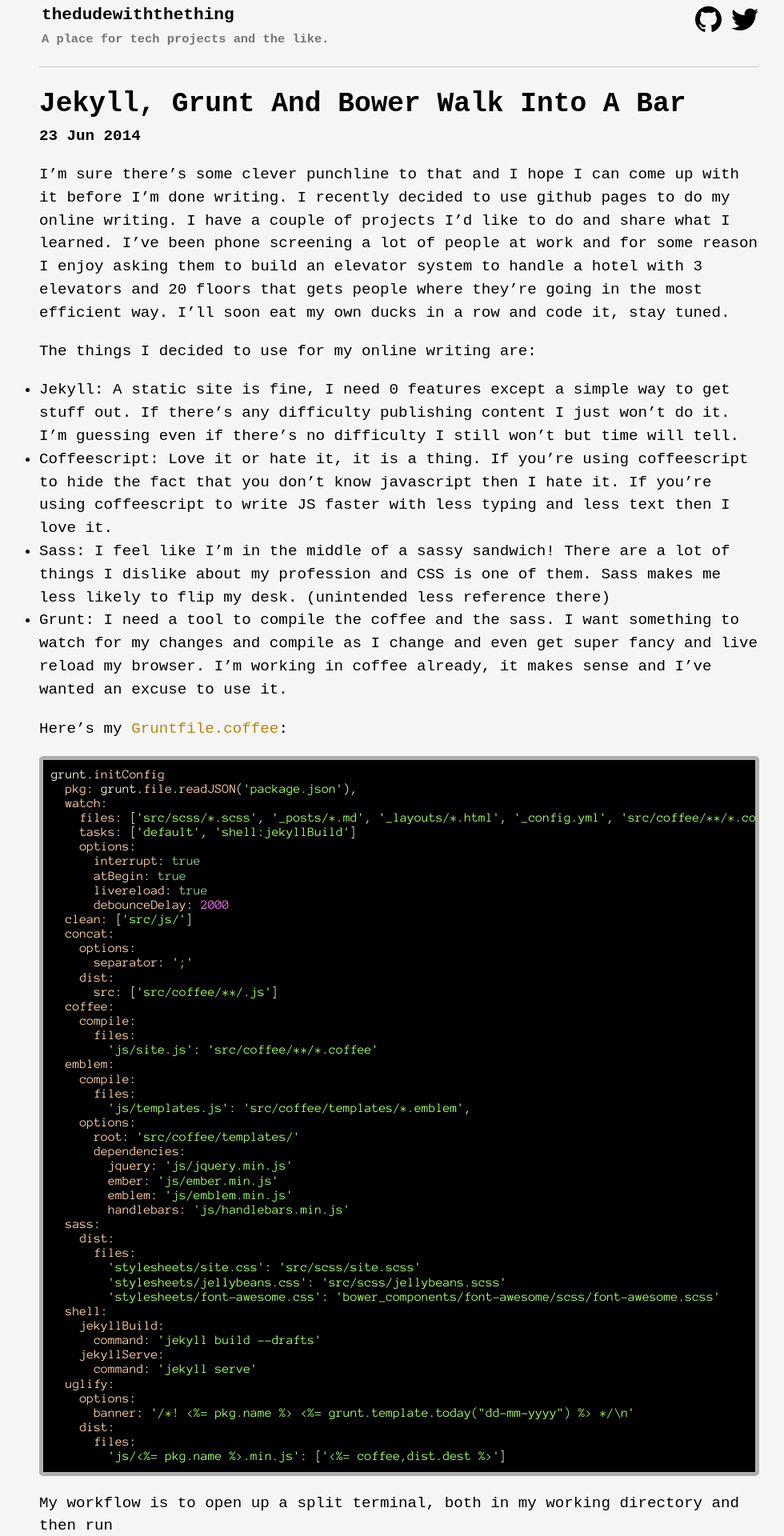
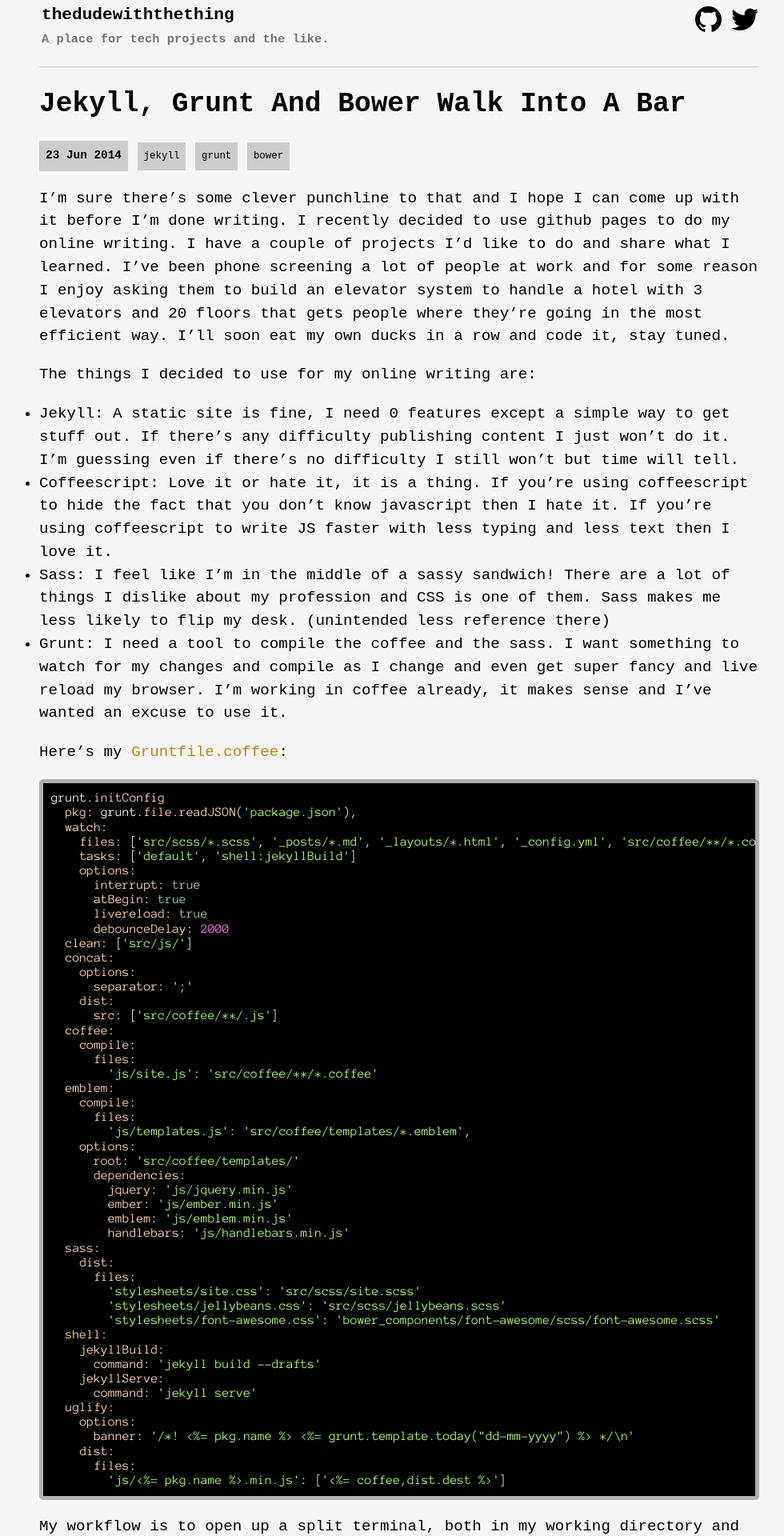
Before and after one commit to TheDudeWithTheThing/thedudewiththething.github.io, a Jekyll site: the page built from _posts/2014-06-23-jekyll-grunt-bower-walk-into-bar.md, in a window 1280 px wide. Shown: the top 1920 px of the page at 80% size, without its empty margins (141-1121 px from the left). Built offline with Jekyll 4.4.1, drawn with Linux system fonts in a browser that asks for light colours; some web fonts are replaced; Markdown is read by kramdown in place of the engine named in the settings; comment, search, counter and statistics services are not loaded.

Commit message:
Add tags to layouts
* And matching styles

```diff
--- a/_layouts/post.html
+++ b/_layouts/post.html
@@ -3,6 +3,11 @@
 ---
 <article>
   <h1>{{ page.title }}</h1>
-  <h4 class="date">{{ page.date | date_to_string }}</h4>
+  <ul class="tags">
+    <li class="date">{{ page.date | date_to_string }}</li>
+    {% for tag in page.tags %}
+      <li>{{tag}}</li>
+    {% endfor %}
+  </ul>
   {{ content }}
 </article>
--- a/stylesheets/site.css
+++ b/stylesheets/site.css
@@ -3,7 +3,7 @@
   font-family: "Oxygen Mono", monospace;
   line-height: 1.5;
   color: black;
-  background-color: whitesmoke;
+  background-color: #F5F5F5;
   margin: 0; }
 
 .content {
@@ -144,3 +144,18 @@
 
 ul.container {
   list-style: none; }
+
+ul.tags {
+  list-style: none; }
+  ul.tags li {
+    display: inline-block;
+    background-color: #ccc;
+    padding: 8px;
+    font-size: 65%; }
+  ul.tags li.post-title {
+    font-size: 1.8em;
+    margin: 0 0;
+    background-color: inherit; }
+  ul.tags li.date {
+    font-weight: bold;
+    font-size: 75%; }
```
Also changed, not shown: index.html (+6 -1 lines), src/scss/site.scss (+23 -1 lines).
